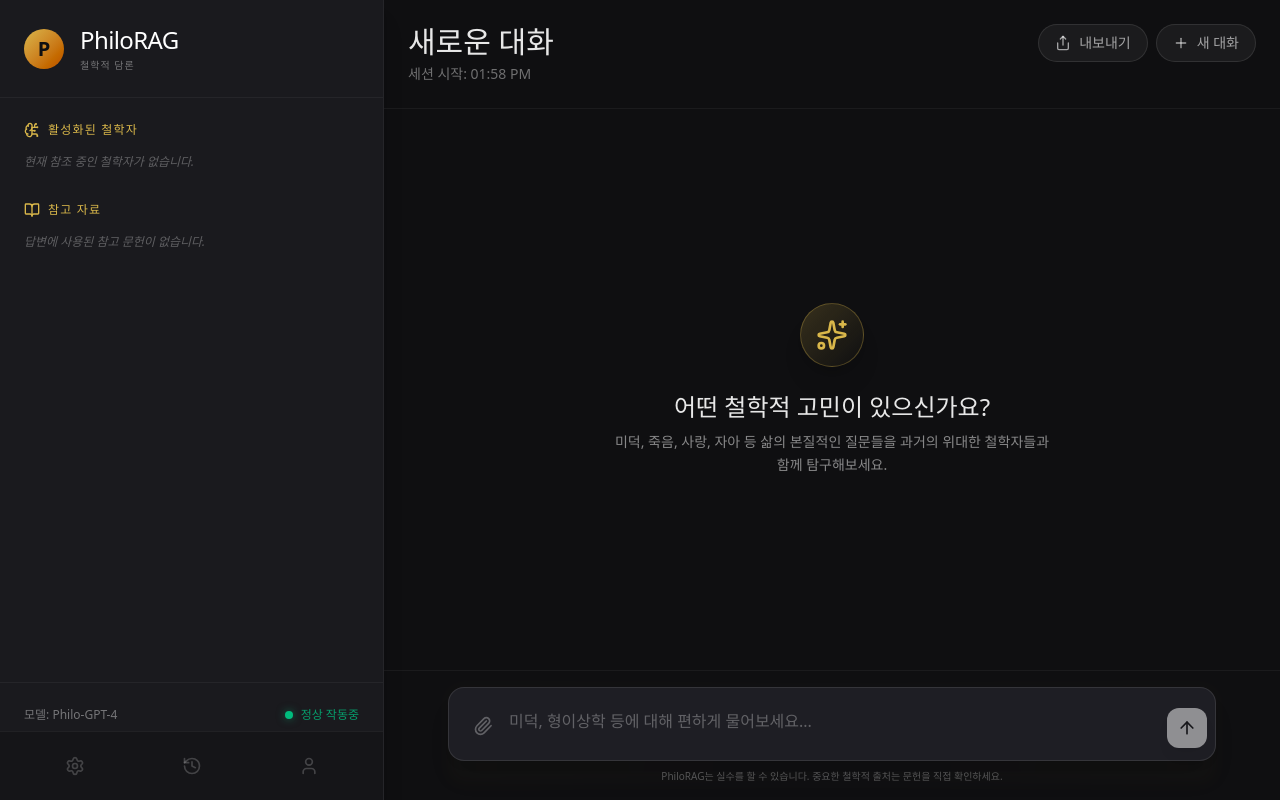
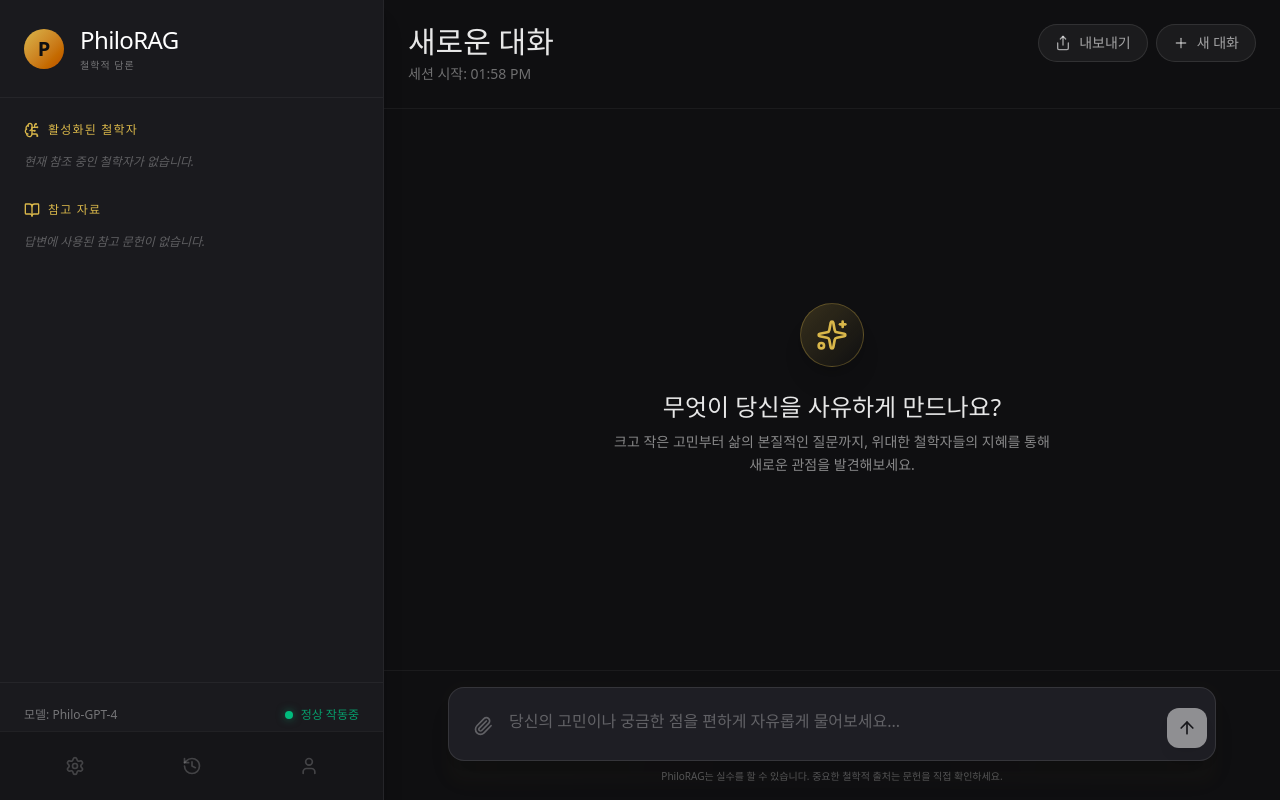
Before and after one commit to SanghunYun95/philo-rag, a Next.js app in the folder frontend/: page / in a window 1280 px wide. Built offline with nearby package versions, Linux system fonts and the light colour scheme.

Commit message:
style: update welcome messages and input placeholder to be more generalized

```diff
--- a/frontend/components/chat/FloatingInput.tsx
+++ b/frontend/components/chat/FloatingInput.tsx
@@ -37,7 +37,7 @@ export function FloatingInput({ onSendMessage, isSubmitting }: FloatingInputProp
                     <textarea
                         id="chat-input"
                         className="w-full bg-transparent border-0 text-white/90 placeholder-white/30 focus:ring-0 p-0 resize-none font-sans leading-relaxed text-sm md:text-base max-h-32 outline-none"
-                        placeholder="미덕, 형이상학 등에 대해 편하게 물어보세요..."
+                        placeholder="당신의 고민이나 궁금한 점을 편하게 자유롭게 물어보세요..."
                         rows={1}
                         style={{ minHeight: "24px" }}
                         value={inputValue}
--- a/frontend/components/chat/MessageList.tsx
+++ b/frontend/components/chat/MessageList.tsx
@@ -81,9 +81,9 @@ export function MessageList({ messages, onOpenCitation, onVisibleMessageChange }
                 <div className="h-16 w-16 rounded-full bg-gradient-to-br from-primary/20 to-transparent border border-primary/30 flex items-center justify-center mb-6 shadow-xl">
                     <Sparkles className="text-primary w-8 h-8" />
                 </div>
-                <h3 className="font-display text-2xl text-white/90 mb-2">어떤 철학적 고민이 있으신가요?</h3>
+                <h3 className="font-display text-2xl text-white/90 mb-2">무엇이 당신을 사유하게 만드나요?</h3>
                 <p className="text-white/50 max-w-md mx-auto text-sm leading-relaxed">
-                    미덕, 죽음, 사랑, 자아 등 삶의 본질적인 질문들을 과거의 위대한 철학자들과 함께 탐구해보세요.
+                    크고 작은 고민부터 삶의 본질적인 질문까지, 위대한 철학자들의 지혜를 통해 새로운 관점을 발견해보세요.
                 </p>
             </div>
         );
```
